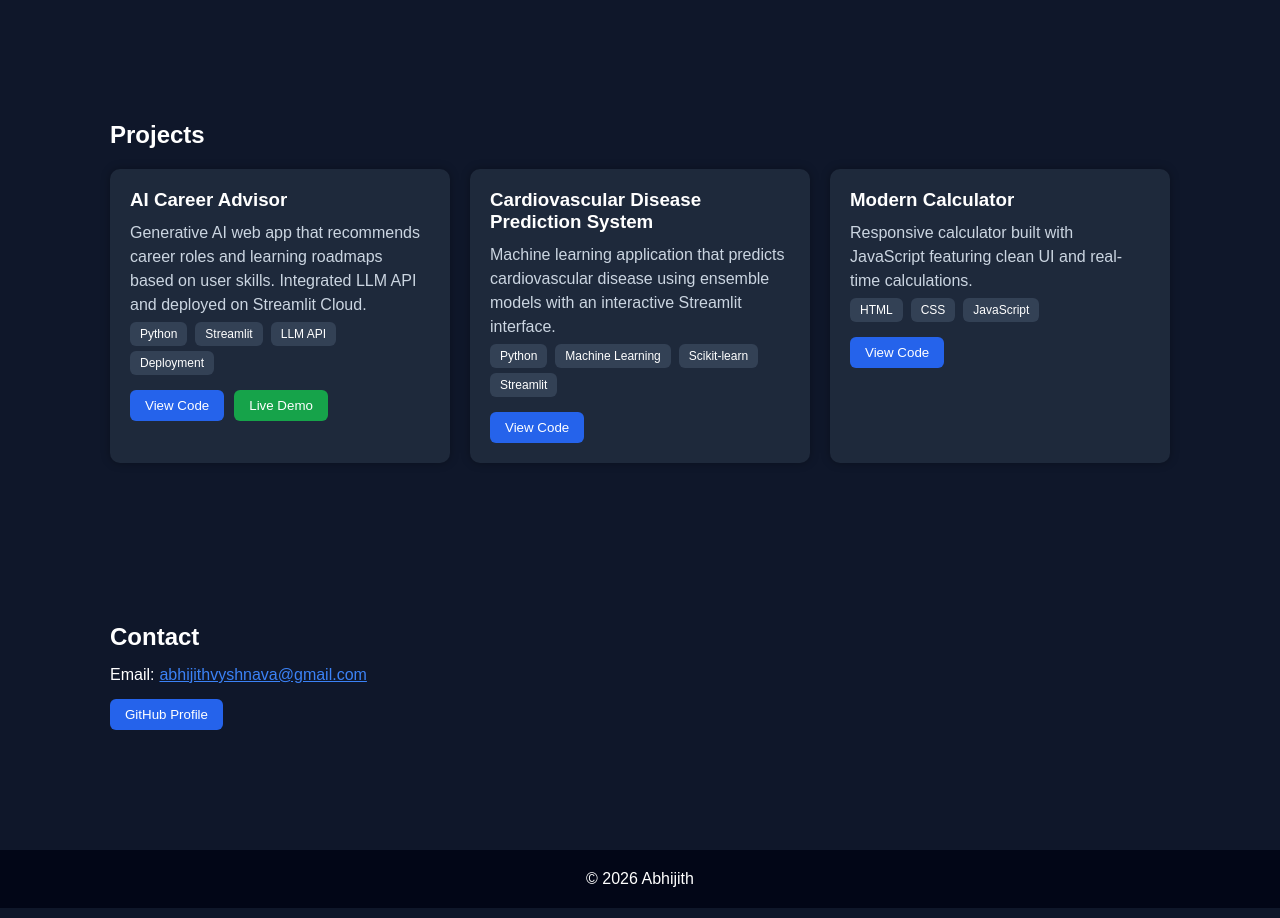
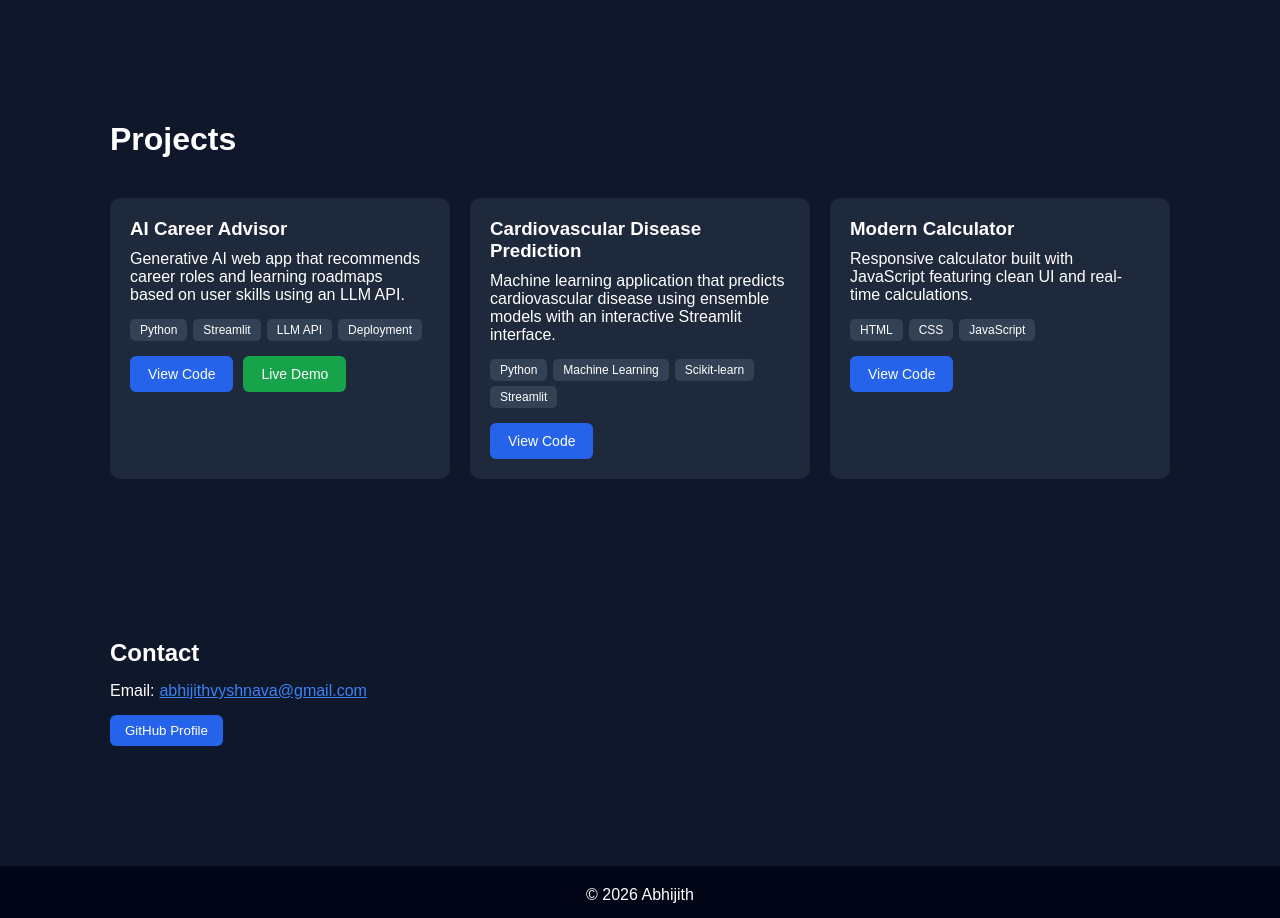
Before and after one commit to Abhijith1729/portfolio-react, a React (Vite) app: page / in a window 1280 px wide. Shown: the part 1460-2378 px from the top of the page. Built offline with nearby package versions, Linux system fonts and the light colour scheme.

Commit message:
Improve project cards layout

```diff
--- a/src/components/Projects.jsx
+++ b/src/components/Projects.jsx
@@ -1,53 +1,66 @@
 function Projects() {
+
   return (
+
     <section id="projects" className="container">
 
-      <h2>Projects</h2>
+      <h2 style={{fontSize:"32px", marginBottom:"20px"}}>
+        Projects
+      </h2>
 
-      <div style={{
-        display: "grid",
-        gridTemplateColumns: "repeat(auto-fit, minmax(300px, 1fr))",
-        gap: "20px",
-        marginTop: "20px"
-      }}>
+
+      <div className="projects-grid">
+
 
         {/* Project 1 */}
-        <div style={cardStyle}>
 
-          <h3>AI Career Advisor</h3>
+        <div className="project-card">
 
-          <p style={descStyle}>
-            Generative AI web app that recommends career roles and learning roadmaps based on user skills. Integrated LLM API and deployed on Streamlit Cloud.
+          <h3>
+            AI Career Advisor
+          </h3>
+
+          <p>
+            Generative AI web app that recommends career roles and learning
+            roadmaps based on user skills using an LLM API.
           </p>
 
-          <div>
-            <span style={tagStyle}>Python</span>
-            <span style={tagStyle}>Streamlit</span>
-            <span style={tagStyle}>LLM API</span>
-            <span style={tagStyle}>Deployment</span>
+
+          <div className="project-tags">
+
+            <span className="project-tag">Python</span>
+            <span className="project-tag">Streamlit</span>
+            <span className="project-tag">LLM API</span>
+            <span className="project-tag">Deployment</span>
+
           </div>
 
-          <div style={{ marginTop: "15px", display: "flex", gap: "10px" }}>
+
+          <div className="project-buttons">
 
             <a
               href="https://github.com/Abhijith1729/ai-career-advisor"
               target="_blank"
               rel="noopener noreferrer"
             >
-              <button style={buttonStyle}>View Code</button>
+
+              <button className="btn btn-primary">
+                View Code
+              </button>
+
             </a>
+
 
             <a
               href="https://ai-career-advisor-g3g6ua83aufmpo8mnzjmcn.streamlit.app"
               target="_blank"
               rel="noopener noreferrer"
             >
-              <button style={{
-                ...buttonStyle,
-                backgroundColor: "#16a34a"
-              }}>
+
+              <button className="btn btn-secondary">
                 Live Demo
               </button>
+
             </a>
 
           </div>
@@ -56,106 +69,96 @@ function Projects() {
 
 
         {/* Project 2 */}
-        <div style={cardStyle}>
 
-          <h3>Cardiovascular Disease Prediction System</h3>
+        <div className="project-card">
 
-          <p style={descStyle}>
-            Machine learning application that predicts cardiovascular disease using ensemble models with an interactive Streamlit interface.
+          <h3>
+            Cardiovascular Disease Prediction
+          </h3>
+
+          <p>
+            Machine learning application that predicts cardiovascular disease
+            using ensemble models with an interactive Streamlit interface.
           </p>
 
-          <div>
-            <span style={tagStyle}>Python</span>
-            <span style={tagStyle}>Machine Learning</span>
-            <span style={tagStyle}>Scikit-learn</span>
-            <span style={tagStyle}>Streamlit</span>
+
+          <div className="project-tags">
+
+            <span className="project-tag">Python</span>
+            <span className="project-tag">Machine Learning</span>
+            <span className="project-tag">Scikit-learn</span>
+            <span className="project-tag">Streamlit</span>
+
           </div>
 
-          <div style={{ marginTop: "15px" }}>
+
+          <div className="project-buttons">
+
             <a
               href="https://github.com/Abhijith1729/Cardiovascular-disease-prediction-using-ensemble-techniques"
               target="_blank"
               rel="noopener noreferrer"
             >
-              <button style={buttonStyle}>View Code</button>
+
+              <button className="btn btn-primary">
+                View Code
+              </button>
+
             </a>
+
           </div>
 
         </div>
 
 
         {/* Project 3 */}
-        <div style={cardStyle}>
 
-          <h3>Modern Calculator</h3>
+        <div className="project-card">
 
-          <p style={descStyle}>
-            Responsive calculator built with JavaScript featuring clean UI and real-time calculations.
+          <h3>
+            Modern Calculator
+          </h3>
+
+          <p>
+            Responsive calculator built with JavaScript featuring clean UI
+            and real-time calculations.
           </p>
 
-          <div>
-            <span style={tagStyle}>HTML</span>
-            <span style={tagStyle}>CSS</span>
-            <span style={tagStyle}>JavaScript</span>
+
+          <div className="project-tags">
+
+            <span className="project-tag">HTML</span>
+            <span className="project-tag">CSS</span>
+            <span className="project-tag">JavaScript</span>
+
           </div>
 
-          <div style={{ marginTop: "15px" }}>
+
+          <div className="project-buttons">
+
             <a
               href="https://github.com/Abhijith1729/modern-calculator-js"
               target="_blank"
               rel="noopener noreferrer"
             >
-              <button style={buttonStyle}>View Code</button>
+
+              <button className="btn btn-primary">
+                View Code
+              </button>
+
             </a>
+
           </div>
 
         </div>
 
+
       </div>
 
     </section>
+
   )
+
 }
 
-
-/* Card Style */
-const cardStyle = {
-  backgroundColor: "#1e293b",
-  padding: "20px",
-  borderRadius: "10px",
-  boxShadow: "0 0 10px rgba(0,0,0,0.3)"
-}
-
-
-/* Description Style */
-const descStyle = {
-  marginTop: "10px",
-  color: "#cbd5e1",
-  lineHeight: "1.5"
-}
-
-
-/* Tag Style */
-const tagStyle = {
-  display: "inline-block",
-  backgroundColor: "#334155",
-  padding: "5px 10px",
-  borderRadius: "6px",
-  marginRight: "8px",
-  marginTop: "5px",
-  fontSize: "12px"
-}
-
-
-/* Button Style */
-const buttonStyle = {
-  padding: "8px 15px",
-  backgroundColor: "#2563eb",
-  color: "white",
-  border: "none",
-  borderRadius: "6px",
-  cursor: "pointer"
-}
-
-
 export default Projects
```
